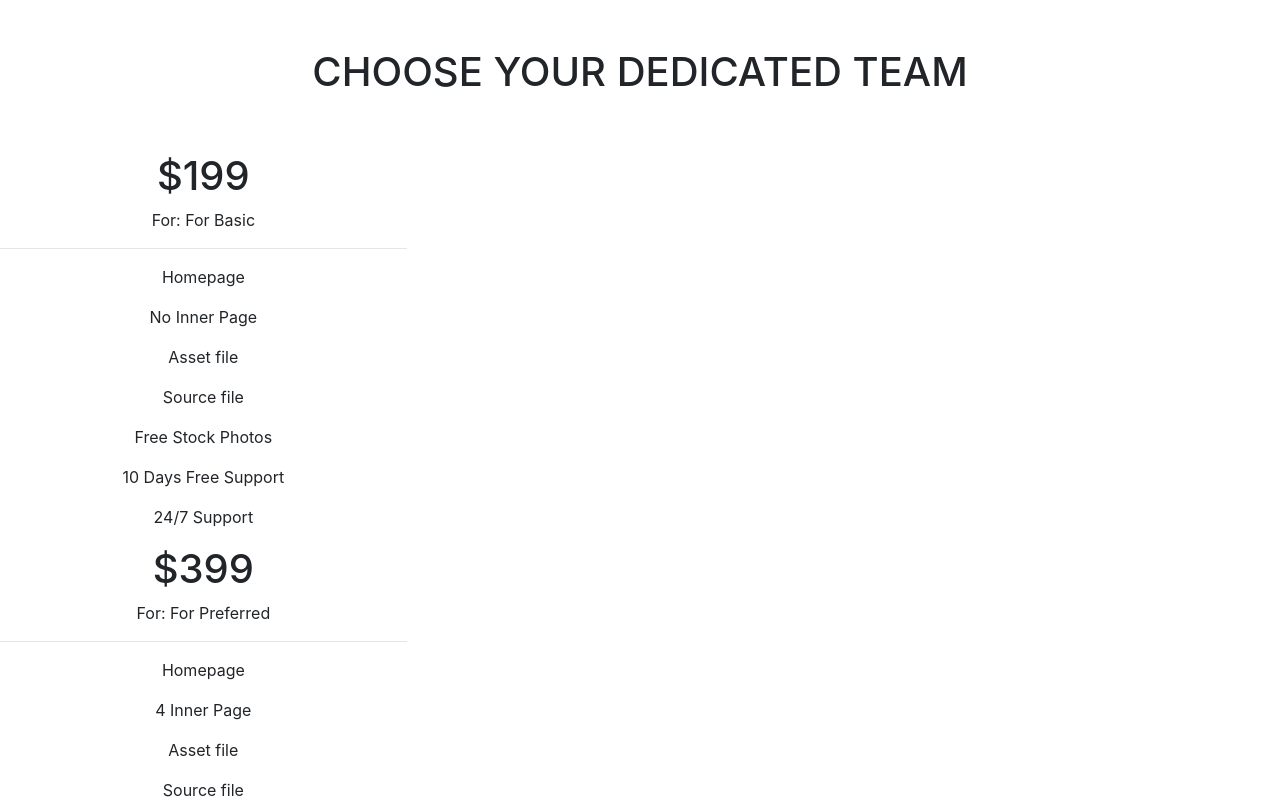
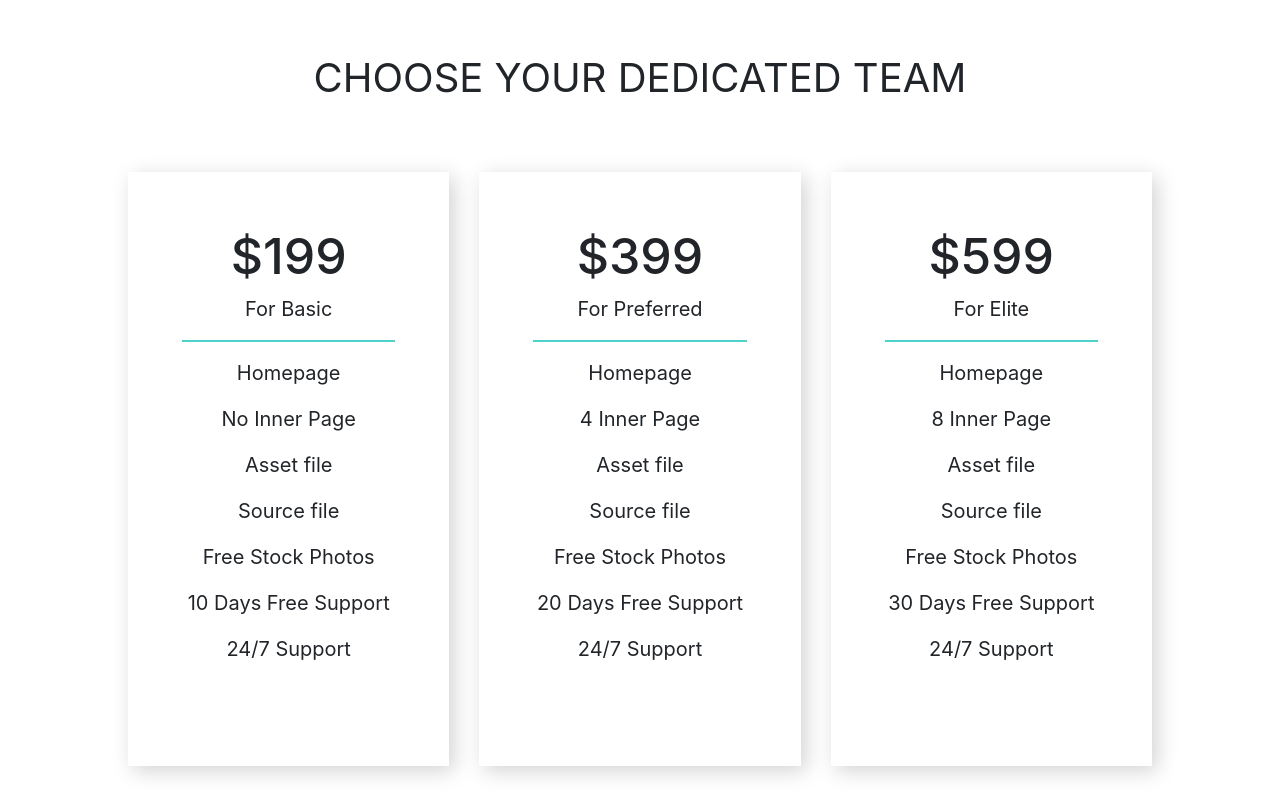
Before and after one commit to rokydas/athena-design, a React (Create React App) app: page / in a window 1280 px wide. Shown: the top 800 px of the page. Built offline with nearby package versions, Linux system fonts and the light colour scheme.

Commit message:
pricing done

```diff
--- a/src/App.js
+++ b/src/App.js
@@ -1,4 +1,3 @@
-import logo from './logo.svg';
 import './App.css';
 import Pricing from './components/Pricing/Pricing';
 
--- a/src/components/Pricing/Pricing.css
+++ b/src/components/Pricing/Pricing.css
@@ -5,3 +5,8 @@
     background-position: left center;
     height: 500px;
 } */
+
+.custom-container {
+    width: 80%;
+    margin: auto;
+}
--- a/src/components/Pricing/Pricing.js
+++ b/src/components/Pricing/Pricing.js
@@ -6,9 +6,9 @@ const Pricing = () => {
 
     return (
         <div className="pricing">
-            <h1 className="p-5">CHOOSE YOUR DEDICATED TEAM</h1>
-            <div className="row">
-                <div className="col-md-4">
+            <p className="p-5" style={{fontSize: '40px'}}>CHOOSE YOUR DEDICATED TEAM</p>
+            <div className="custom-container">
+                <div className="row">
                     {
                         pricingData.map(pricing => <PricingSingle pricing={pricing} key={pricing.id} />)
                     }
--- a/src/components/PricingSingle/PricingSingle.css
+++ b/src/components/PricingSingle/PricingSingle.css
@@ -0,0 +1,35 @@
+.price-single {
+    box-shadow: lightgray 5px 5px 20px;
+    padding: 50px;
+    margin-bottom: 50px;
+    border: 4px solid transparent;
+    font-size: 20px;
+}
+
+.price-single:hover {
+    border: 4px solid #4FD1CB;
+}
+
+.hori-row {
+    border-top: 2px solid #4FD1CB;
+}
+
+@media only screen and (min-width: 1500px) {
+    .price-single {
+        margin: 50px;
+    }
+}
+
+.order-btn {
+    color: white;
+    background-color: white;
+    border: none;
+}
+
+.price-single:hover .order-btn {
+    color: white;
+    background-image: linear-gradient(135deg, #2AF598, #009EFD);
+    padding: 10px 30px;
+    border-radius: 25px 0px 25px 0px;
+    font-size: 25px;
+}
--- a/src/components/PricingSingle/PricingSingle.js
+++ b/src/components/PricingSingle/PricingSingle.js
@@ -1,14 +1,16 @@
 import React from 'react';
+import './PricingSingle.css';
 
 const PricingSingle = ({ pricing }) => {
 
     const { price, forWhat, innerPage, days } = pricing;
 
     return (
-        <div>
-            <h1>${price}</h1>
-            <p>For: {forWhat}</p>
-            <hr />
+        <div className="col-xl-4 col-lg-4 col-md-4">
+            <div className="price-single">
+                <h1 style={{fontSize: '50px'}}>${price}</h1>
+                <p>{forWhat}</p>
+                <hr className="hori-row"/>
                 <p>Homepage</p>
                 <p>{innerPage} Inner Page</p>
                 <p>Asset file</p>
@@ -16,6 +18,8 @@ const PricingSingle = ({ pricing }) => {
                 <p>Free Stock Photos </p>
                 <p>{days} Days Free Support</p>
                 <p>24/7 Support</p>
+                <button className="order-btn">Order Now</button>
+            </div>
         </div>
     );
 };
```
Lines whose indentation alone changed are shown as unchanged.
